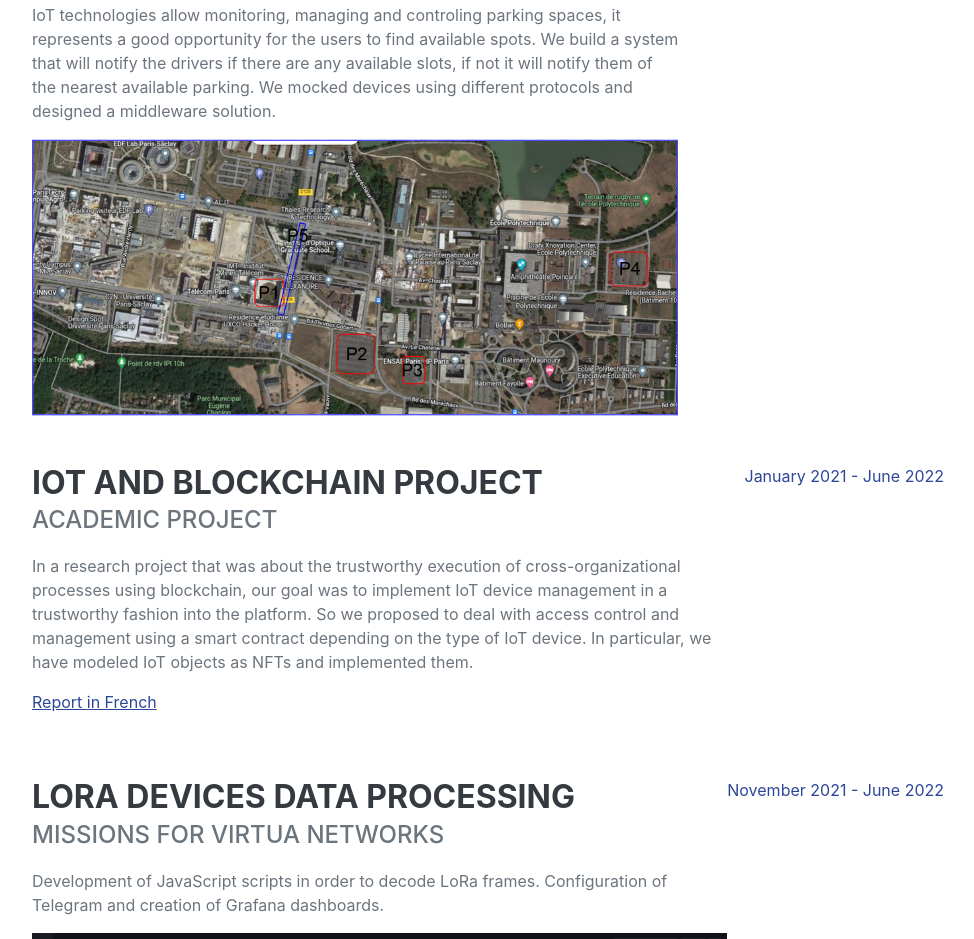
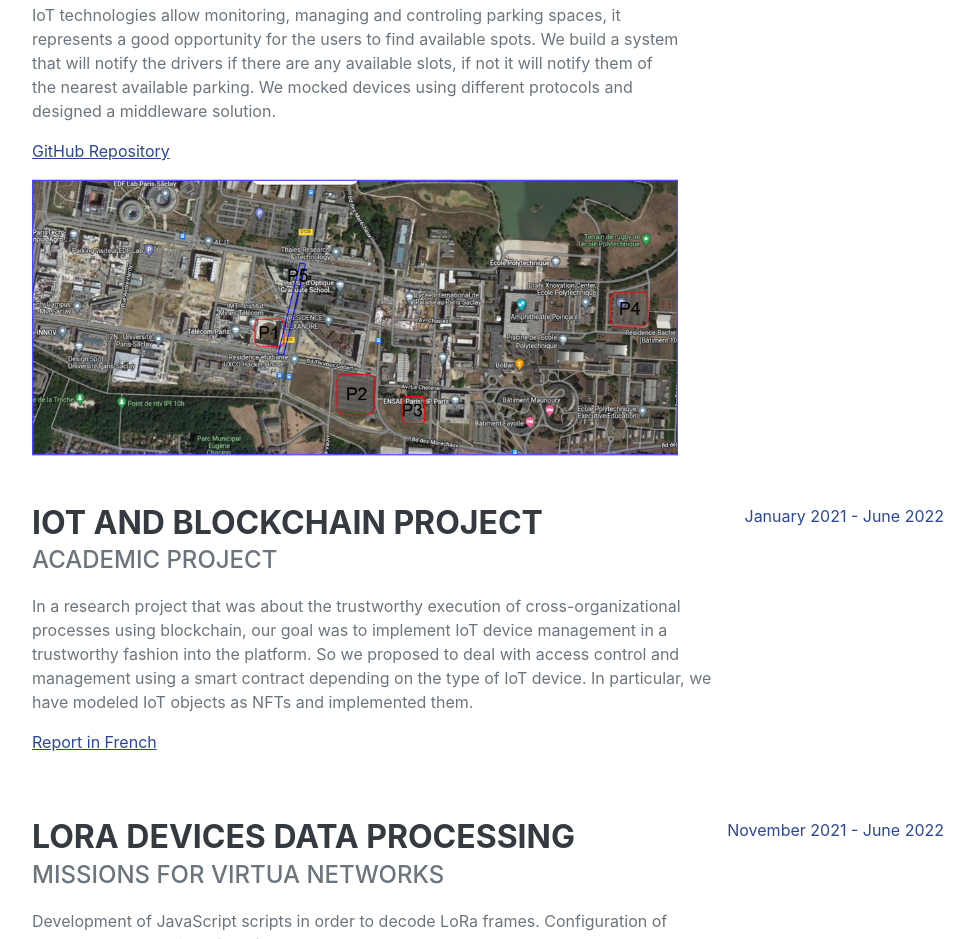
Before and after one commit to camillefch/camillefch-camillefch.github.io, a plain HTML site: page index.html in a window 1280 px wide. Shown: the part 1122-2061 px from the top of the page, without its empty margins (288-1262 px from the left). Drawn offline with nearby package versions, Linux system fonts and the light colour scheme; a web font is replaced by a local one.

Commit message:
Update index.html

```diff
--- a/index.html
+++ b/index.html
@@ -71,6 +71,9 @@
                                 We build a system that will notify the drivers if there are any available slots, if not it will notify them of the nearest available parking.
                                 We mocked devices using different protocols and designed a middleware solution.
                             </p>
+                             <p>
+                            <a class="" target="_blank" href="https://github.com/camillefch/SmartParking">GitHub Repository</a>
+                        </p>
                             <img src="./assets/img/SmartParking.png" class="img-fluid" alt="Responsive image">
                         </div>
                         <div class="flex-shrink-0"><span class="text-primary">September 2022 - November 2022</span></div>
@@ -86,6 +89,7 @@
                                 So we proposed  to deal with access control and management using a smart contract depending on the type of IoT
                                 device. In particular, we have modeled IoT objects as NFTs and implemented them.
                             </p>
+
                         <p>
                             <a class="" target="_blank" href="./assets/rapport.pdf">Report in French</a>
                         </p></div>
```
